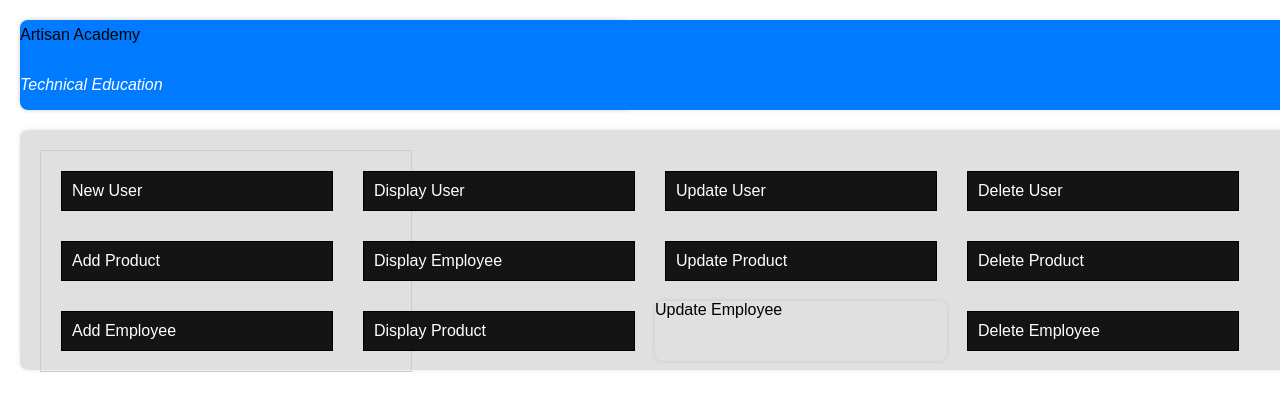
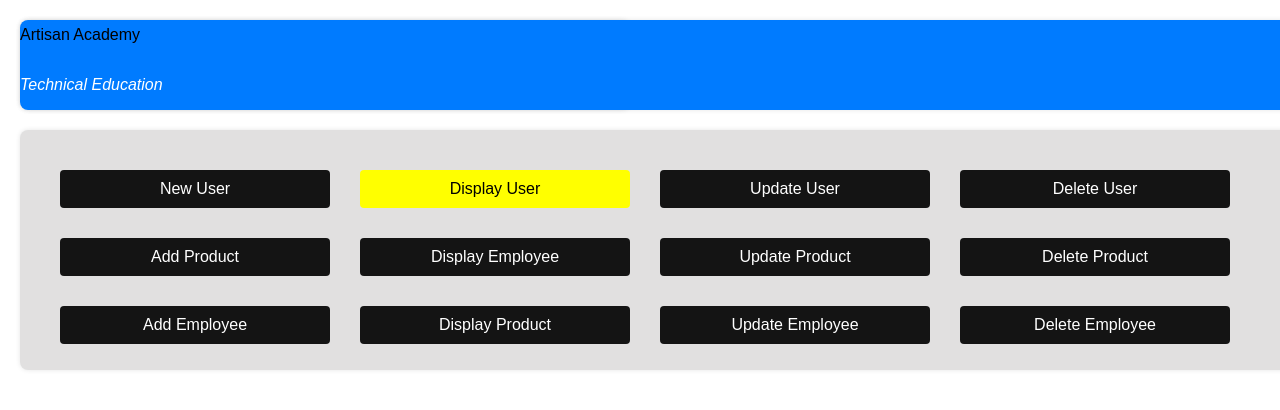
Before and after one commit to fartun2023/Dashboard, a plain HTML site: page index.html in a window 1280 px wide. Shown: the top 410 px of the page. Drawn offline with Linux system fonts and the light colour scheme.

Commit message:
update the color and display the text

```diff
--- a/index.html
+++ b/index.html
@@ -15,11 +15,10 @@
         <p><span class="white-italic">Technical Education</span></p>
     </div>
 </div>
-<div class="frame frame2"
- <div class="grid">
+<div class="frame frame2">
     <div class="inner-grid">
     <div class="inner-frame">New User</div>
-    <div class="inner-frame">Display User</div>
+    <div class="inner-frame display-user">Display User</div>
     <div class="inner-frame">Update User</div>
     <div class="inner-frame">Delete User</div>
     <div class="inner-frame">Add Product</div>
@@ -28,10 +27,9 @@
      <div class="inner-frame">Delete Product</div>
      <div class="inner-frame">Add Employee</div>
      <div class="inner-frame">Display Product</div>
-     <div class="inner frame">Update Employee</div>
+     <div class="inner-frame">Update Employee</div>
      <div class="inner-frame">Delete Employee</div>
   </div>
- </div>
 </div>
 </div>
 <script src="index.js"></script>
--- a/styles.css
+++ b/styles.css
@@ -60,14 +60,13 @@ box-shadow: 0 0 5px rgba(0, 0, 0, 0.1);
     grid-template-columns: repeat(4, 1fr);
     gap: 10px;
     width: 350px;
-    border: 1px solid #ccc;
     padding: 10px;
 
 }
 
 .inner-frame {
     flex: 1 0 0;
-    border: 1px solid #000;
+    border-radius: 4px;
     background-color: rgba(0, 0, 0, 0.911);
     padding: 10px;
     width: 250px;
@@ -75,5 +74,10 @@ box-shadow: 0 0 5px rgba(0, 0, 0, 0.1);
     align-items: centre;
     margin-bottom: 20px;
     margin: 10px;
+    text-align: center;
 
 }
+.display-user{
+    background-color: yellow;
+    color: black;
+}
```
